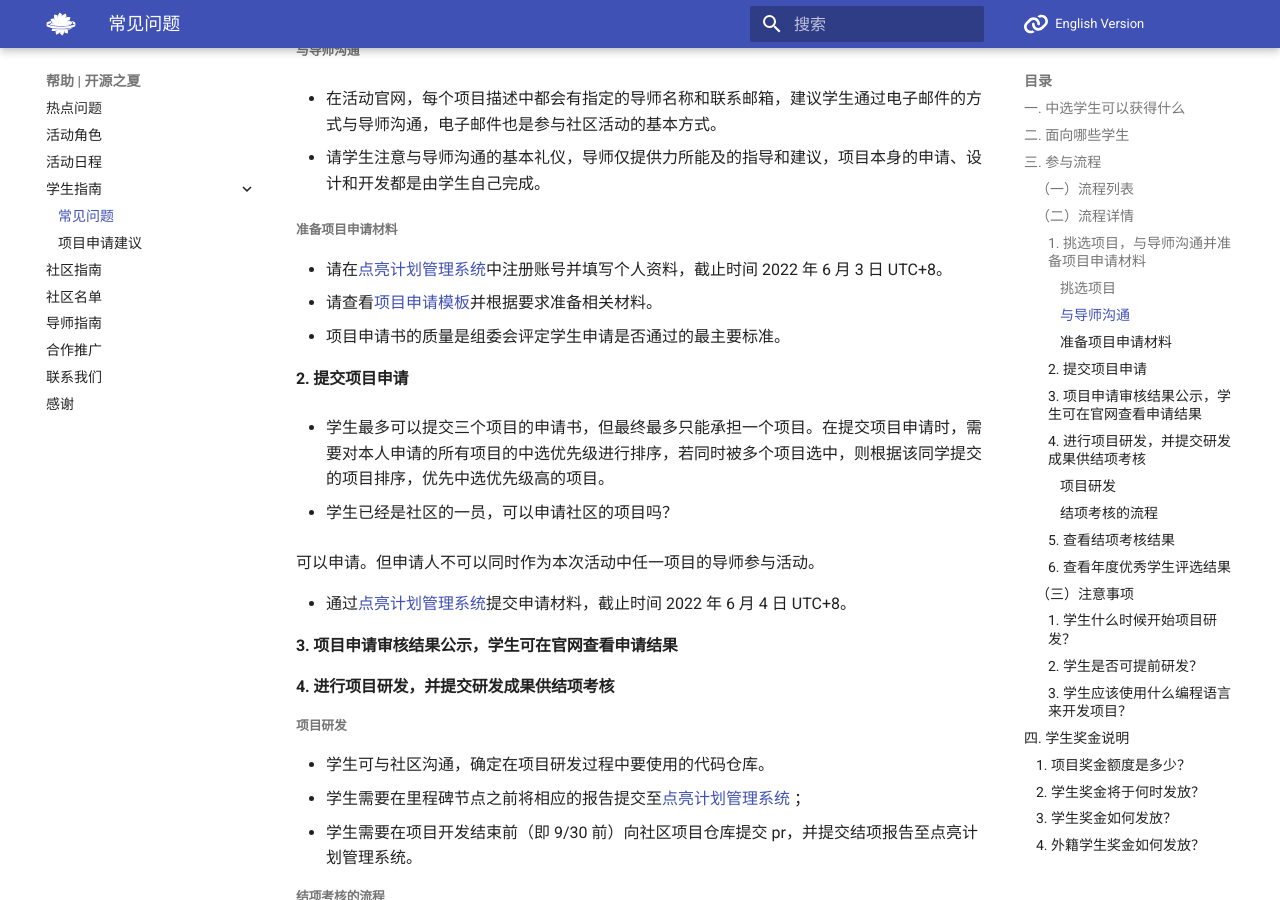
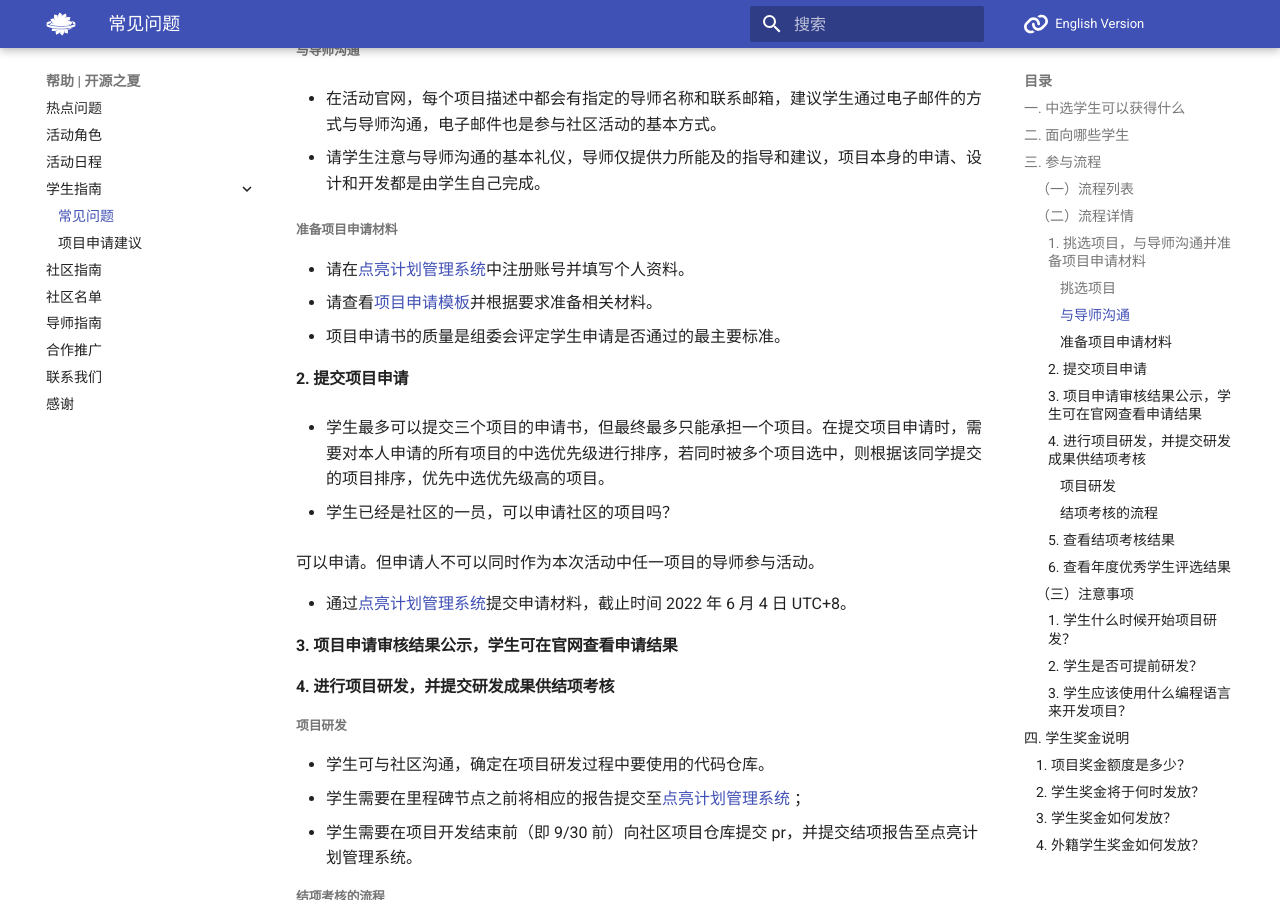
Before and after one commit to summer-ospp/help, an MkDocs documentation site: the page built from docs/student.md, in a window 1280 px wide and 900 px high, scrolled down 1707 px. Built offline with MkDocs 1.6.1 and Material for MkDocs 9.7.7, drawn with Linux system fonts in a browser that asks for light colours; comment, search, counter and statistics services are not loaded.

Commit message:
Update student.md

```diff
--- a/docs/student.md
+++ b/docs/student.md
@@ -72,7 +72,7 @@
 
 ##### 准备项目申请材料
 
-- 请在[点亮计划管理系统](https://summer-ospp.ac.cn)中注册账号并填写个人资料，截止时间 2022 年 6 月 3 日 UTC+8。
+- 请在[点亮计划管理系统](https://summer-ospp.ac.cn)中注册账号并填写个人资料。
 - 请查看[项目申请模板](./assets/项目申请模板.pdf)并根据要求准备相关材料。
 - 项目申请书的质量是组委会评定学生申请是否通过的最主要标准。
 
```
